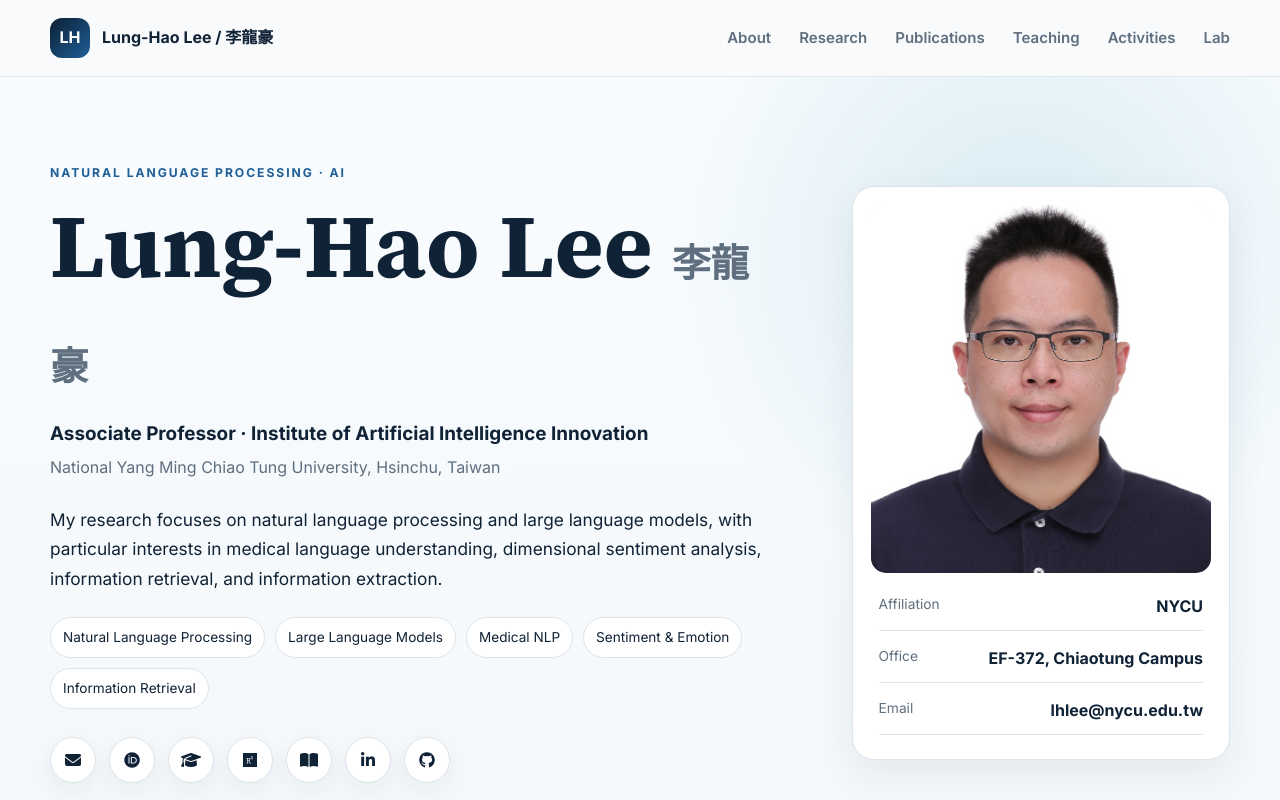
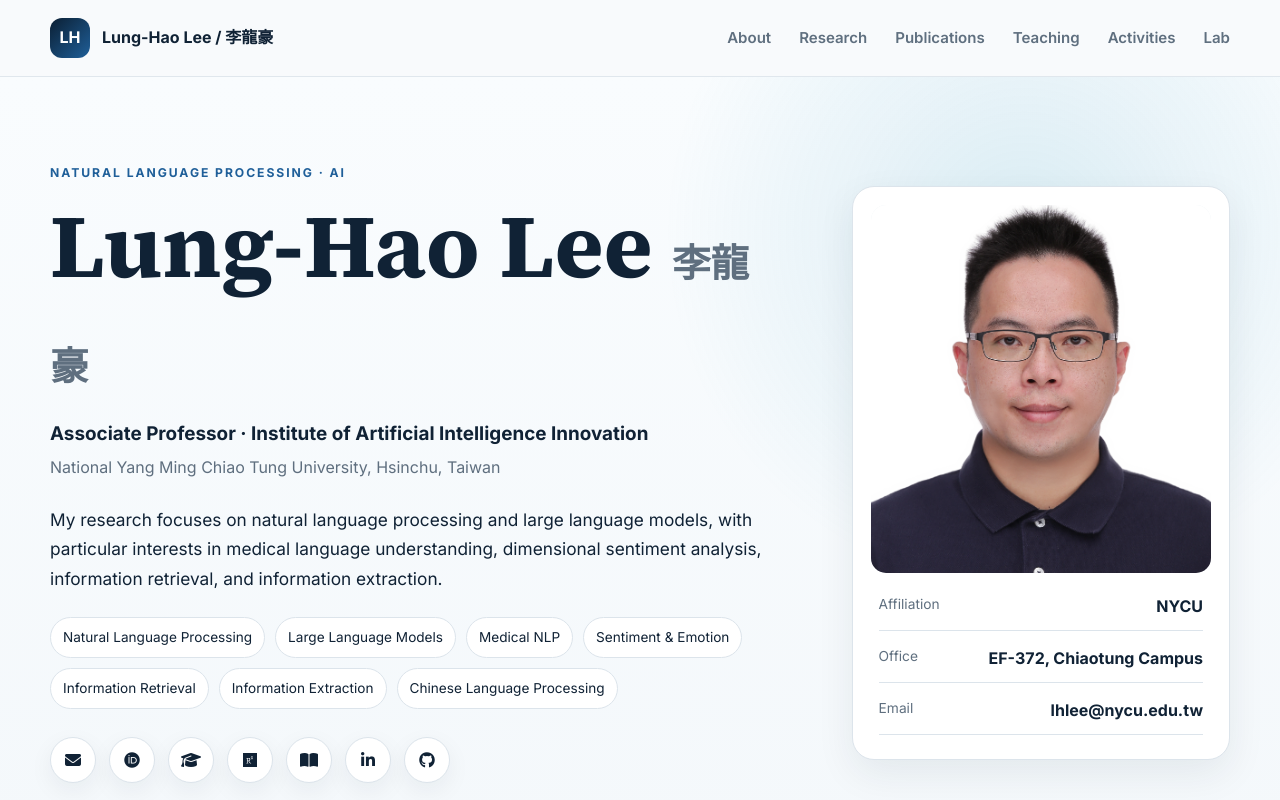
Before and after one commit to lunghaolee/lunghaolee.github.io, a plain HTML site: page index.html in a window 1280 px wide. Shown: the top 800 px of the page. Drawn offline with Linux system fonts and the light colour scheme.

Commit message:
Add files via upload

```diff
--- a/index.html
+++ b/index.html
@@ -60,7 +60,7 @@
       <p class="hero-affiliation">National Yang Ming Chiao Tung University, Hsinchu, Taiwan</p>
       <p class="hero-intro">My research focuses on natural language processing and large language models, with particular interests in medical language understanding, dimensional sentiment analysis, information retrieval, and information extraction.</p>
       <div class="interest-tags">
-        <span>Natural Language Processing</span><span>Large Language Models</span><span>Medical NLP</span><span>Sentiment &amp; Emotion</span><span>Information Retrieval</span>
+        <span>Natural Language Processing</span><span>Large Language Models</span><span>Medical NLP</span><span>Sentiment &amp; Emotion</span><span>Information Retrieval</span><span>Information Extraction</span><span>Chinese Language Processing</span>
       </div>
       <div class="social-icons" aria-label="Academic profiles">
         <a href="mailto:lhlee@nycu.edu.tw" title="Email" aria-label="Email"><i class="fa-solid fa-envelope"></i></a>
```
